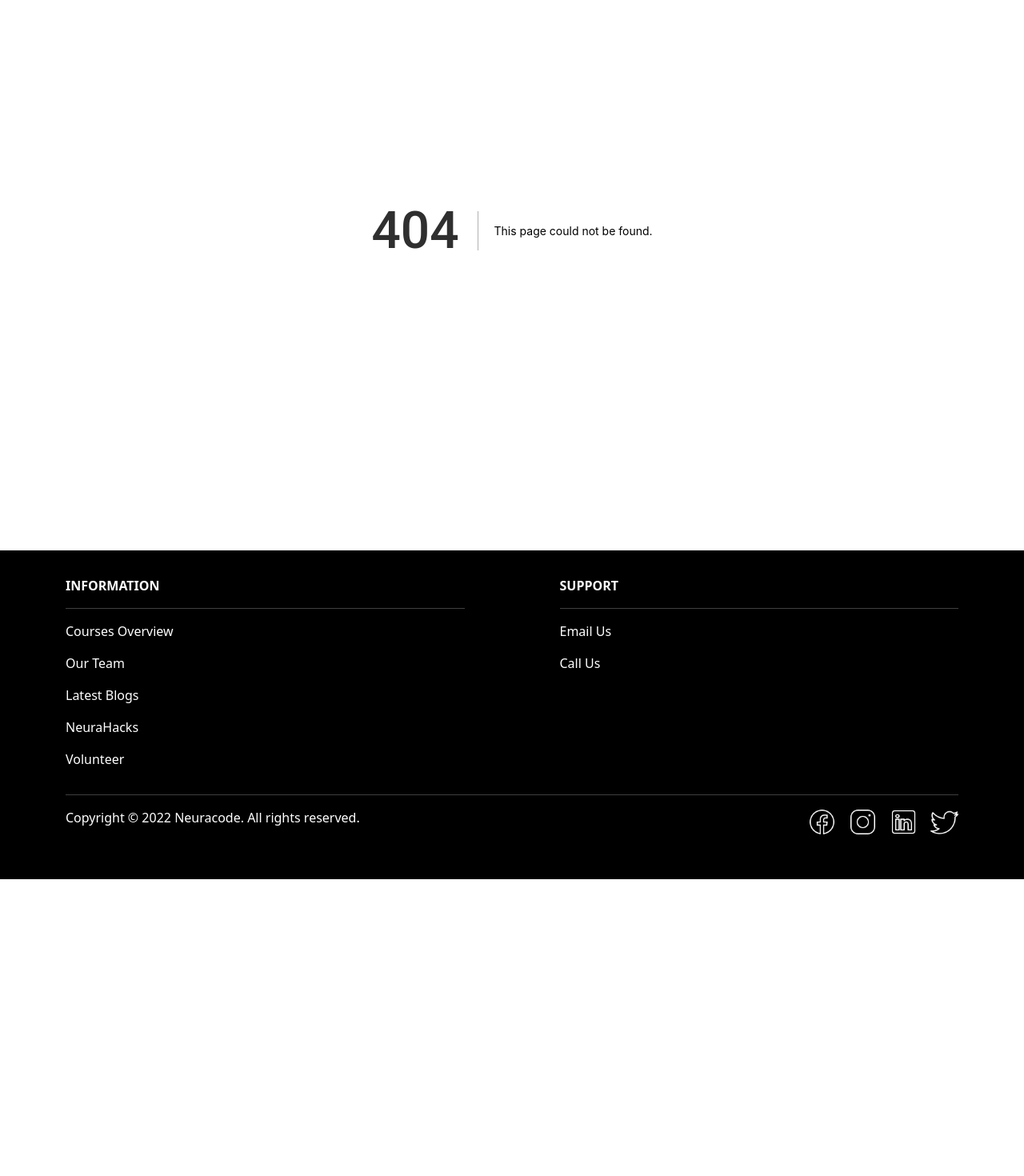
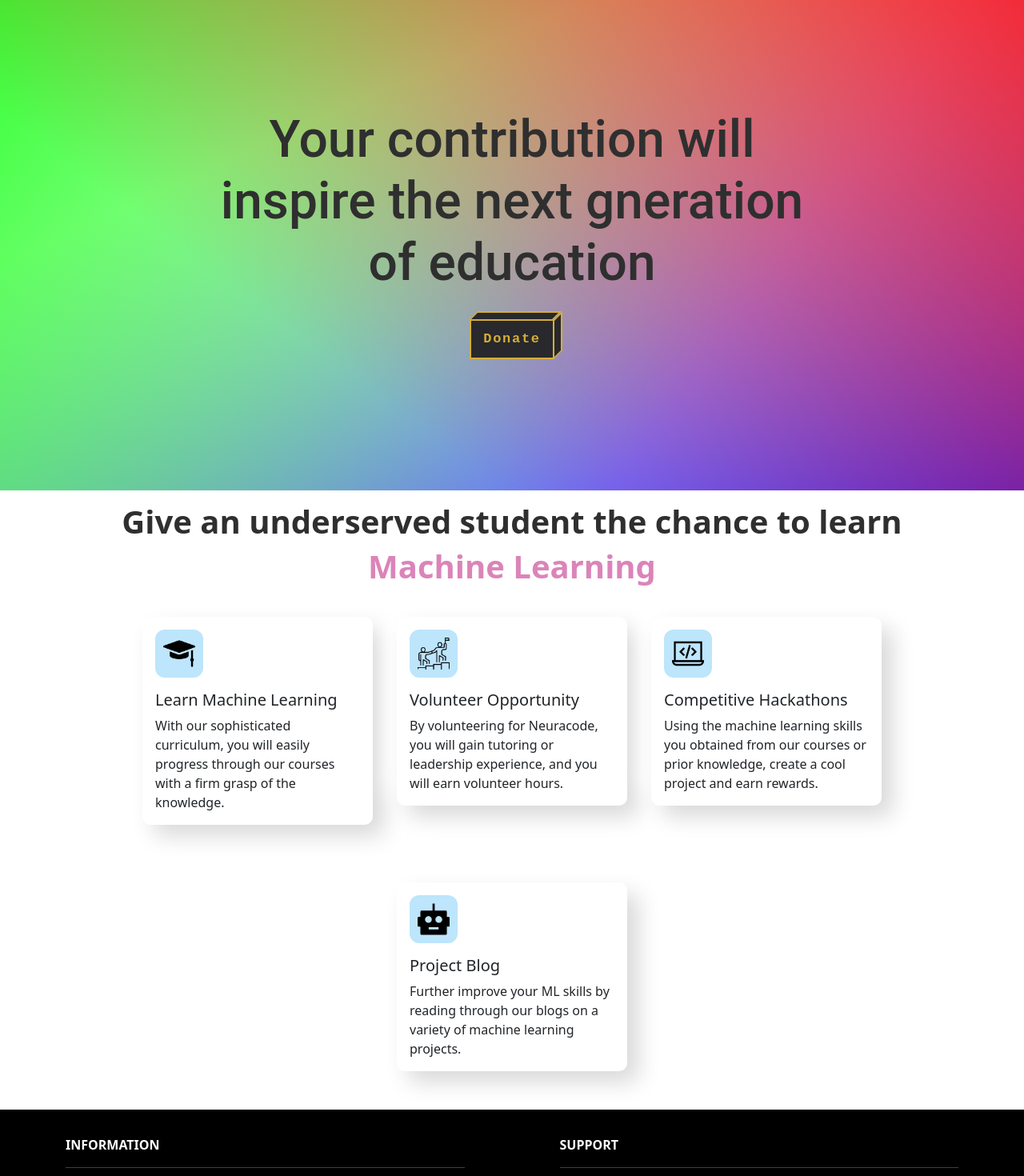
Before and after one commit to Neuracode/website, a Next.js app: page /donate in a window 1280 px wide. Before the commit this address had no page. Shown: the part 180-1650 px from the top of the page at 80% size. Before the commit the page ends 1279 px from the top, so only its background shows below. Built offline with nearby package versions, Linux system fonts and the light colour scheme.

Commit message:
adding donate page

```diff
--- a/components/MainNavbar.tsx
+++ b/components/MainNavbar.tsx
@@ -172,6 +172,17 @@ const MainNavbar: React.FC = () => {
                             </Nav.Link>
                             <Nav.Link>
                                 <Dropdown
+                                    name='Donate'
+                                    options={[
+                                        {
+                                            name: 'Donate',
+                                            href: '/donate',
+                                        },
+                                    ]}
+                                />
+                            </Nav.Link>
+                            <Nav.Link>
+                                <Dropdown
                                     name='Join'
                                     options={[
                                         {
--- a/package.json
+++ b/package.json
@@ -18,10 +18,10 @@
     "@types/aos": "^3.0.4",
     "aos": "^3.0.0-beta.6",
     "bootstrap": "^5.1.3",
-    "next": "^12.1.4",
-    "react": "17.0.2",
+    "next": "^12.2.4",
+    "react": "^17.0.2",
     "react-bootstrap": "^2.1.2",
-    "react-dom": "17.0.2"
+    "react-dom": "^17.0.2"
   },
   "devDependencies": {
     "@types/node": "17.0.15",
--- a/pages/_app.tsx
+++ b/pages/_app.tsx
@@ -115,6 +115,16 @@ function MyApp({ Component, pageProps }: AppProps) {
                                             </p>
                                         </Link>
                                         <Link
+                                            href='/donate'
+                                        >
+                                            <p
+                                                role='button'
+                                                className='footerLink'
+                                            >
+                                                Donate
+                                            </p>
+                                        </Link>
+                                        <Link
                                             href='/join/volunteer'
                                             passHref
                                         >
--- /dev/null
+++ b/pages/donate/index.tsx
@@ -0,0 +1,150 @@
+import React from 'react';
+import { Container, Button, Card } from 'react-bootstrap';
+import Link from 'next/link';
+import styles from '../../styles/Donate.module.css';
+import ThreeDButton from '../../components/ThreeDButton';
+import Head from 'next/head';
+
+const Donate: React.FC = () => {
+    return (
+        <>
+            <Head>
+                <title>Donate</title>
+            </Head>
+
+            <Container>
+                <h1>Donate</h1>
+            </Container>
+
+            <div className={styles.donateBackground}>
+                <div className='d-flex align-items-center justify-content-center flex-column'>
+                    <h1 className={styles.donateText}>Your contribution will inspire the next gneration of education</h1>
+                    <a
+                        href='/'
+                        target='_blank'
+                        rel='noreferrer'
+                        className='text-decoration-none'
+                    >
+                        <div className='w-100 d-flex align-items-center justify-content-center'>
+                            <ThreeDButton text='Donate' />
+                        </div>
+                    </a>
+                </div>
+            </div>
+
+            <Container>
+
+                <h2 className={styles.donateSubtext}>
+                    Give an underserved student the chance to learn
+                </h2>
+
+                <h2 className={styles.donatePinktext}>
+                    Machine Learning
+                </h2>
+
+                <section className={styles.sectionContainer2}>
+                    <Link href='/courses' passHref={true}>
+                        <div data-aos-once='true'>
+                            <Card
+                                style={{ width: '18rem' }}
+                                className={`${styles.infoCard} mt-4 mb-5`}
+                            >
+                                <Card.Img
+                                    variant='top'
+                                    src='/home_icons/education.png'
+                                    className={styles.smallIcon}
+                                />
+                                <Card.Body>
+                                    <Card.Title>
+                                        Learn Machine Learning
+                                    </Card.Title>
+                                    <Card.Text>
+                                        With our sophisticated curriculum, you
+                                        will easily progress through our courses
+                                        with a firm grasp of the knowledge.
+                                    </Card.Text>
+                                </Card.Body>
+                            </Card>
+                        </div>
+                    </Link>
+                    <Link href='/join' passHref={true}>
+                        <div data-aos-once='true'>
+                            <Card
+                                style={{ width: '18rem' }}
+                                className={`${styles.infoCard} mt-4 mb-5`}
+                            >
+                                <Card.Img
+                                    variant='top'
+                                    src='/home_icons/leadership.png'
+                                    className={styles.smallIcon}
+                                />
+                                <Card.Body>
+                                    <Card.Title>
+                                        Volunteer Opportunity
+                                    </Card.Title>
+                                    <Card.Text>
+                                        By volunteering for Neuracode, you will
+                                        gain tutoring or leadership experience,
+                                        and you will earn volunteer hours.
+                                    </Card.Text>
+                                </Card.Body>
+                            </Card>
+                        </div>
+                    </Link>
+
+                    <Link href='/events/neurahacks' passHref={true}>
+                        <div data-aos-once='true'>
+                            <Card
+                                style={{ width: '18rem' }}
+                                className={`${styles.infoCard} mt-4 mb-5`}
+                            >
+                                <Card.Img
+                                    variant='top'
+                                    src='/home_icons/coding.png'
+                                    className={styles.smallIcon}
+                                />
+                                <Card.Body>
+                                    <Card.Title>
+                                        Competitive Hackathons
+                                    </Card.Title>
+                                    <Card.Text>
+                                        Using the machine learning skills you
+                                        obtained from our courses or prior
+                                        knowledge, create a cool project and
+                                        earn rewards.
+                                    </Card.Text>
+                                </Card.Body>
+                            </Card>
+                        </div>
+                    </Link>
+
+                    <Link href='/blog/latest-blogs' passHref={true}>
+                        <div data-aos-once='true'>
+                            <Card
+                                style={{ width: '18rem' }}
+                                className={`${styles.infoCard} mt-4 mb-5`}
+                            >
+                                <Card.Img
+                                    variant='top'
+                                    src='/home_icons/robot.png'
+                                    className={styles.smallIcon}
+                                />
+                                <Card.Body>
+                                    <Card.Title>Project Blog</Card.Title>
+                                    <Card.Text>
+                                        Further improve your ML skills by
+                                        reading through our blogs on a variety
+                                        of machine learning projects.{' '}
+                                    </Card.Text>
+                                </Card.Body>
+                            </Card>
+                        </div>
+                    </Link>
+                </section>
+
+            </Container>
+        </>
+    );
+};
+
+export default Donate;
--- /dev/null
+++ b/styles/Donate.module.css
@@ -0,0 +1,65 @@
+.donateBackground {
+    background: linear-gradient(217deg, rgba(255,0,0,.8), rgba(255,0,0,0) 70.71%),
+    linear-gradient(127deg, rgba(0,255,0,.8), rgba(0,255,0,0) 70.71%),
+    linear-gradient(336deg, rgba(0,0,255,.8), rgba(0,0,255,0) 70.71%);
+    height: 80vh;
+    display: flex;
+    justify-content: center;
+    align-items: center;
+    flex-direction: column;
+}
+
+.donateText {
+    text-align: center;
+    display: flex;
+    justify-content: center;
+    width: 60vw;
+}
+
+.donateSubtext {
+    text-align: center;
+    font-size: 40px;
+    font-weight: bold;
+    color: #2f2f2f;
+    margin-top: 15px;
+}
+
+.donatePinktext {
+    text-align: center;
+    font-size: 40px;
+    font-weight: bold;
+    color: #DB84B9;
+    margin-bottom: 15px;
+}
+
+.smallIcon {
+    margin-left: 16px;
+    margin-top: 16px;
+    width: 60px;
+    height: 60px;
+    background-color: #bde5fc;
+    padding: 10px;
+    border-radius: 20%;
+}
+
+.sectionContainer2 {
+    justify-content: center;
+    display: flex;
+    flex-direction: row;
+    flex-wrap: wrap;
+}
+
+.infoCard {
+    border-radius: 10px;
+    background: #ffffff;
+    box-shadow: 14px 14px 28px #d9d9d9, -14px -14px 28px #ffffff;
+    border: 0;
+    transition: 0.3s;
+    margin: 15px;
+}
+
+.infoCard:hover {
+    background: #bde5fc;
+    cursor: pointer;
+    transform: scale(1.05);
+}
```
Also changed, not shown: 1 other file (tests, documents, lock files or other folders).
